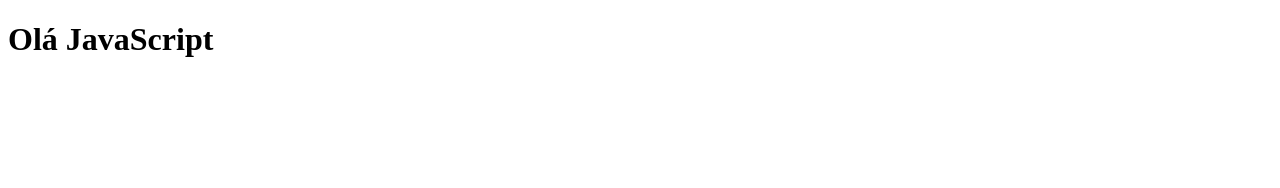
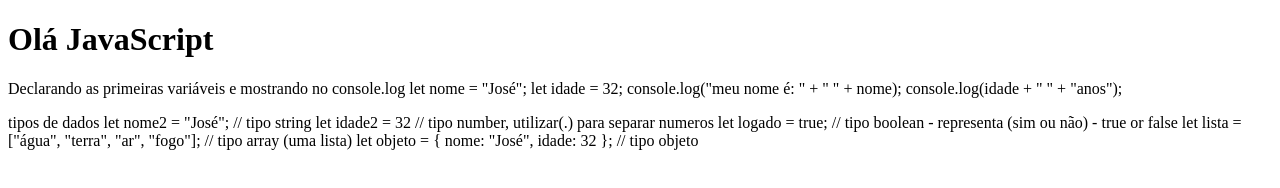
Before and after one commit to j-adenilson/javascript, a plain HTML site: page index.html in a window 1280 px wide. Drawn offline with Linux system fonts and the light colour scheme.

Commit message:
tipos de dados

```diff
--- a/assets/js/script.js
+++ b/assets/js/script.js
@@ -3,3 +3,14 @@ let idade = 32;
 
 console.log("meu nome é: " + " " + nome);
 console.log(idade + " " + "anos");
+
+let nome2 = "José"; // tipo string
+let idade2 = 32 // tipo number, utilizar(.) para separar numeros
+let logado = true; // tipo boolean - representa (sim ou não) - true or false
+let lista = ["água", "terra", "ar", "fogo"]; // tipo array (uma lista)
+let objeto = {
+    nome: "José",
+    idade: 32
+    }; // tipo objeto
+
+console.log(typeof objeto)
--- a/index.html
+++ b/index.html
@@ -11,6 +11,31 @@
     <h1>Olá JavaScript</h1>
 
 
-<script src="assets/js/script.js"></script>
+
+<div>
+    <p>Declarando as primeiras variáveis e mostrando no console.log
+    let nome = "José";
+    let idade = 32;
+
+console.log("meu nome é: " + " " + nome);
+console.log(idade + " " + "anos");</p>
+</div>
+
+<div>
+    <p>
+        tipos de dados
+        let nome2 = "José"; // tipo string
+let idade2 = 32 // tipo number, utilizar(.) para separar numeros
+let logado = true; // tipo boolean - representa (sim ou não) - true or false
+let lista = ["água", "terra", "ar", "fogo"]; // tipo array (uma lista)
+let objeto = {
+    nome: "José",
+    idade: 32
+    }; // tipo objeto
+    </p>
+</div>
+
+
+<script src="assets/js/script.js"></script><!-- adicionando javascipt a pagina html-->
 </body>
 </html>
```
